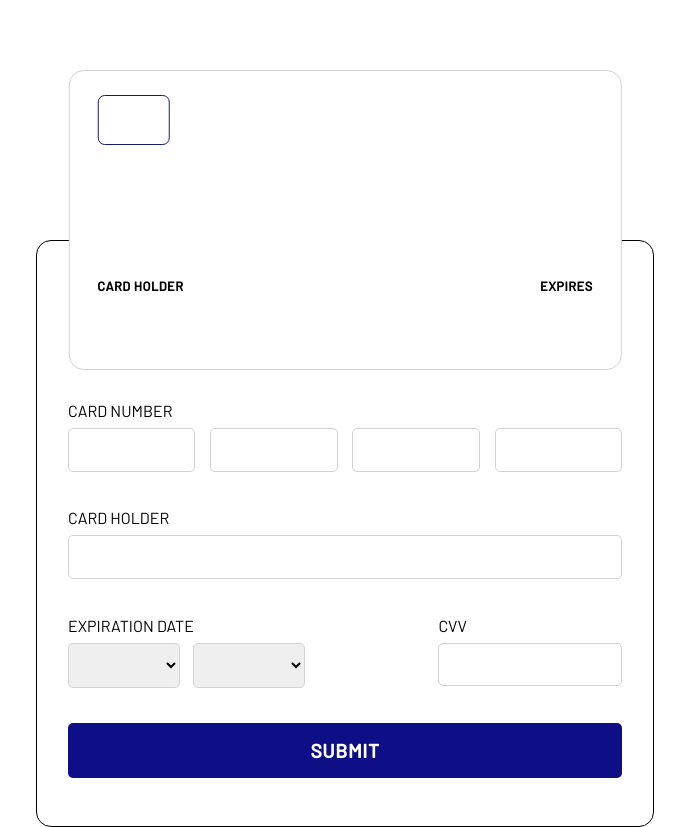
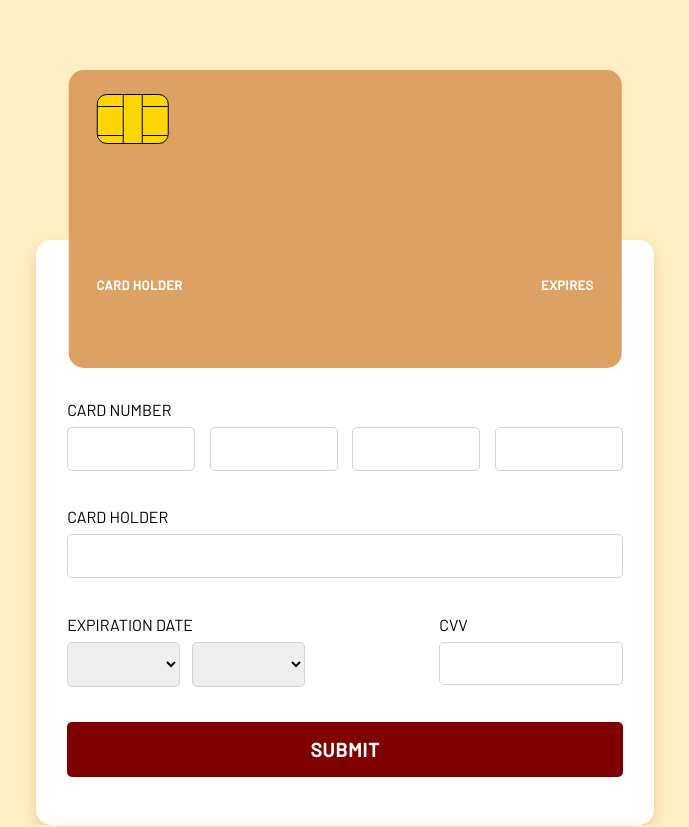
Before and after one commit to 0laolu/payment-card-page, a plain HTML site: page index.html in a window 1280 px wide. Shown: the whole page, without its empty margins (295-984 px from the left). Drawn offline with Linux system fonts and the light colour scheme.

Commit message:
style: add colors to the page

```diff
--- a/index.html
+++ b/index.html
@@ -22,7 +22,10 @@
             <div class="visa-card__content">
 
                 <div class="visa-card__logo">
-                    <div class="visa-card__silver-mark"></div>
+                    <div class="visa-card__emv-chip">
+                        <div class="design__horizontal-line"></div>
+                        <div class="design__vertical-line"></div>
+                    </div>
                     <figure class="visa-text-logo">
                         <img src="" alt="">
                     </figure>
--- a/style.css
+++ b/style.css
@@ -11,12 +11,13 @@ html {
 }
 
 body {
+    /* background-color: hsl(52, 97%, 91%); */
+    background-color: hsl(43, 100%, 88%);
     position: relative;
 }
 
 .alert-message {
     visibility: hidden;
-    /* display: none; */
     background-color: white;
     border: 1px solid green;
     padding: 1rem 0;
@@ -42,7 +43,6 @@ body {
 
 .alert-message.active {
     visibility: visible;
-    /* display: block; */
     animation-name: paymentSuccess;
     animation-duration: 1.5s;
 }
@@ -50,12 +50,10 @@ body {
 @keyframes paymentSuccess {
     from {
         visibility: hidden;
-        /* display: none; */
         top: -40%;
     }
     to {
         visibility: visible;
-        /* display: block; */
         top: -35%;
     }
 }
@@ -68,8 +66,8 @@ body {
 }
 
 .visa-card {
-    border: 1px solid lightgrey;
-    background-color: white;
+    background-color: hsl(30, 64%, 63%);
+    color: white;
     width: 85%;
     padding: 1.5rem 0;
     margin: 0 auto;
@@ -92,10 +90,36 @@ body {
     align-items: center;
 }
 
-.visa-card__silver-mark {
-    border: 1px solid midnightblue;
-    border-radius: 7px;
+.visa-card__emv-chip {
+    background-color: gold;
+    border: 1px solid black;
+    border-radius: 10px;
     padding: 1.5rem 2.2rem;
+    position: relative;
+}
+
+.visa-card__emv-chip .design__horizontal-line {
+    border: 1px solid black;
+    width: 100%;
+    height: 30px;
+    position: absolute;
+    top: 22%;
+    right: 0;
+    border-left: none;
+    border-right: none;
+}
+
+.visa-card__emv-chip .design__vertical-line {
+    background-color: gold;
+    border: 1px solid black;
+    height: 100%;
+    width: 20px;
+    position: absolute;
+    top: 0;
+    left: 36%;
+    z-index: 10;
+    border-top: none;
+    border-bottom: none;
 }
 
 .visa-text-logo img {
@@ -104,7 +128,6 @@ body {
 }
 
 .visa-card__cvv {
-    width: 90%;
     margin: 0 auto;
     padding: 1.2rem 0 0.5rem 0;
     text-align: end;
@@ -145,12 +168,13 @@ body {
 /* form section */
 
 .form-section {
-    border: 1px solid black;
+    background-color: white;
     width: 95%;
     padding: 10rem 0 3rem 0;
     margin: 0 auto;
     border-radius: 15px;
     position: relative;
+    box-shadow: 0px 6px 16px -5px hsl(30, 64%, 63%);
 }
 
 .form__input-wrapper {
@@ -178,7 +202,8 @@ body {
 .form__input-wrapper input:focus,
 .form__input-wrapper select:focus {
     border: 1px solid transparent;
-    box-shadow: 0px 0px 5px 1px skyblue;
+    /* box-shadow: 0px 0px 5px 1px skyblue; */
+    box-shadow: 0px 0px 5px 1px gold;
 }
 
 .form__card-number {
@@ -236,7 +261,7 @@ body {
 }
 
 button {
-    background-color: rgb(14, 14, 134);
+    background-color: maroon;
     color: white;
     font-size: 1.2rem;
     font-weight: 900;
```
